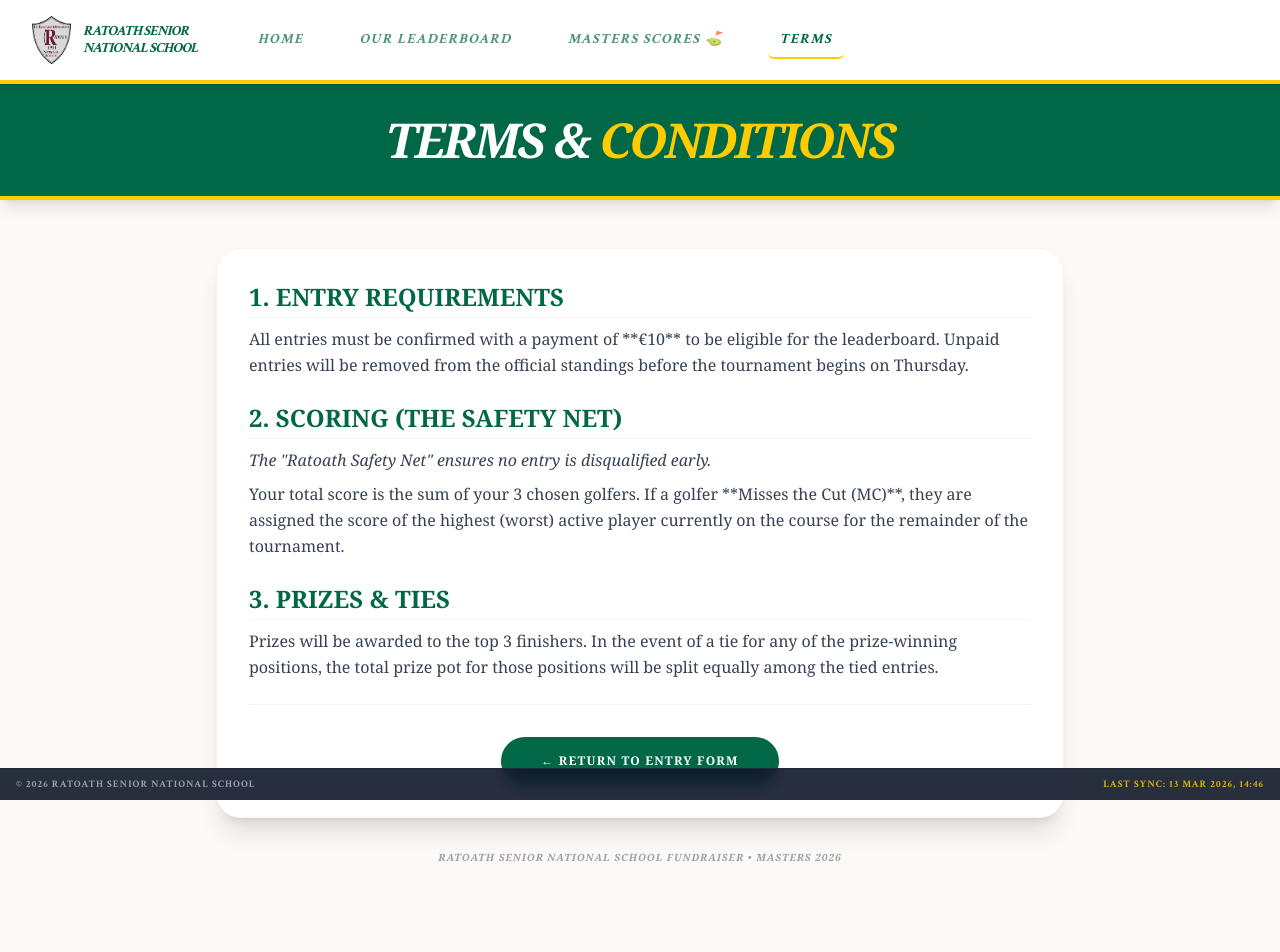
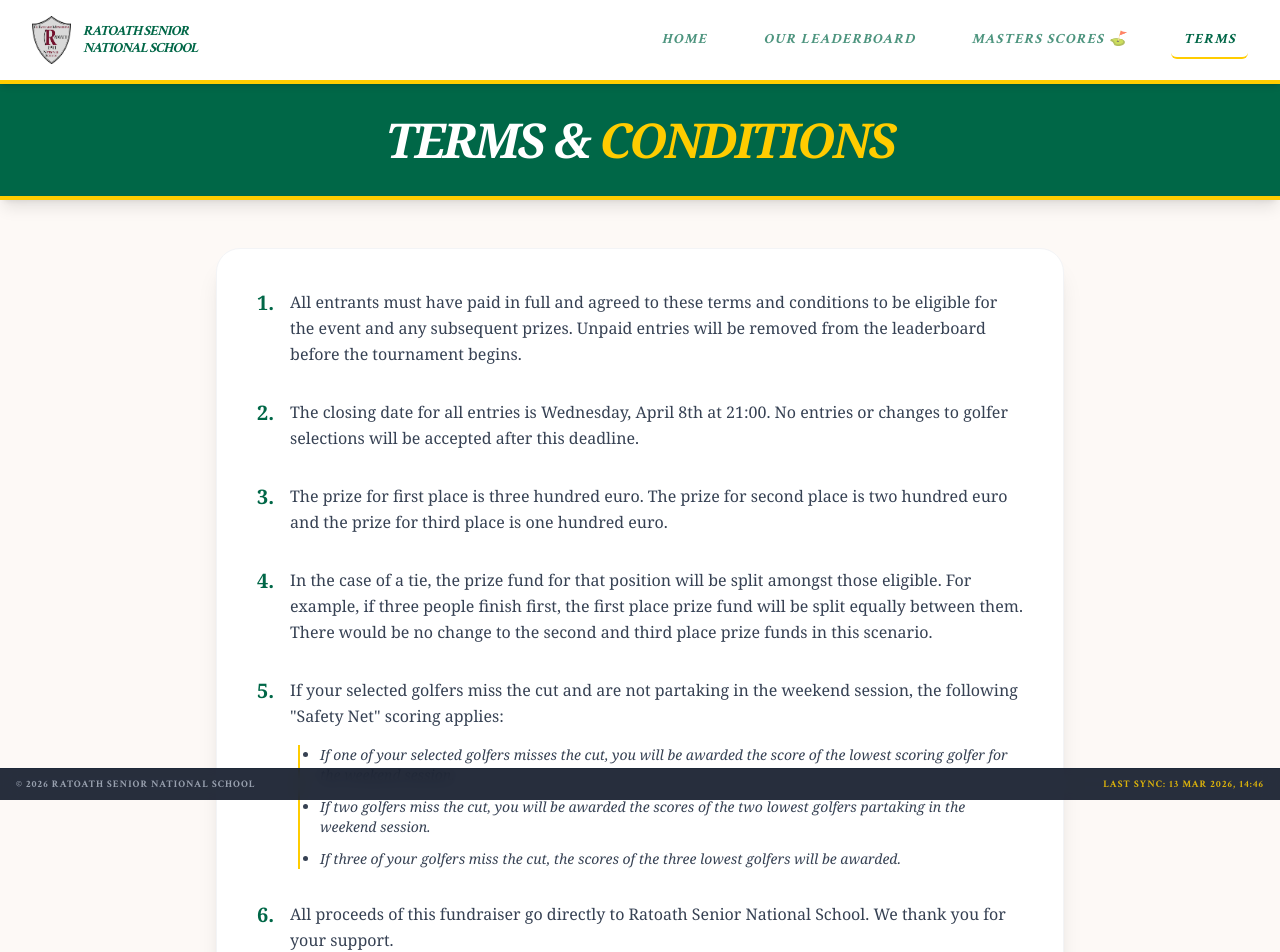
Before and after one commit to alanmulvany1-wq/masters-sweepstake, a Next.js app: page /terms in a window 1280 px wide. Shown: the top 952 px of the page. Built offline with nearby package versions, Linux system fonts and the light colour scheme.

Commit message:
Simplify terms to numbered list format

```diff
--- a/app/Navbar.tsx
+++ b/app/Navbar.tsx
@@ -20,7 +20,6 @@ export default function Navbar() {
     setLastUpdated(formatted);
   }, [pathname]);
 
-  // Added "Terms" to the navigation links
   const navLinks = [
     { name: 'Home', href: '/' },
     { name: 'Our Leaderboard', href: '/leaderboard' },
@@ -32,9 +31,10 @@ export default function Navbar() {
     <>
       <nav className="bg-white border-b-4 border-[#FFCC00] sticky top-0 z-50 shadow-md">
         <div className="max-w-7xl mx-auto px-4 sm:px-6 lg:px-8">
-          <div className="flex justify-start items-center h-20 gap-12"> {/* Changed justify-between to justify-start and added gap-12 to shift links left */}
+          {/* Changed 'justify-start gap-12' back to 'justify-between' */}
+          <div className="flex justify-between items-center h-20">
 
-            {/* Logo / School Name */}
+            {/* Logo / School Name (Left Side) */}
             <div className="flex-shrink-0 flex items-center">
                <Link href="/" className="flex items-center gap-3 group">
                   <img src="/school-crest.png" alt="Logo" className="h-12 w-auto" />
@@ -44,7 +44,7 @@ export default function Navbar() {
                </Link>
             </div>
 
-            {/* Desktop Navigation - Shifted slightly left */}
+            {/* Desktop Navigation (Right Side) */}
             <div className="flex space-x-2 md:space-x-8">
               {navLinks.map((link) => {
                 const isActive = pathname === link.href;
--- a/app/terms/page.tsx
+++ b/app/terms/page.tsx
@@ -12,46 +12,66 @@ export default function TermsAndConditions() {
       </div>
 
       <div className="max-w-4xl mx-auto px-6 mt-12 text-[#006747]">
-        <div className="bg-white p-8 rounded-3xl shadow-xl border border-gray-100 space-y-6 not-italic">
-          <section>
-            <h2 className="text-2xl font-black uppercase mb-2 border-b border-gray-100 pb-1">1. Entry Requirements</h2>
-            <p className="text-gray-700 leading-relaxed">
-              All entries must be confirmed with a payment of **€10** to be eligible for the leaderboard.
-              Unpaid entries will be removed from the official standings before the tournament begins on Thursday.
+        <div className="bg-white p-10 rounded-3xl shadow-xl border border-gray-100 not-italic">
+
+          <div className="space-y-8 text-gray-700 leading-relaxed">
+            <div className="flex gap-4">
+              <span className="font-black text-[#006747] text-xl">1.</span>
+              <p>All entrants must have paid in full and agreed to these terms and conditions to be eligible for the event and any subsequent prizes. Unpaid entries will be removed from the leaderboard before the tournament begins.</p>
+            </div>
+
+            <div className="flex gap-4">
+              <span className="font-black text-[#006747] text-xl">2.</span>
+              <p>The closing date for all entries is Wednesday, April 8th at 21:00. No entries or changes to golfer selections will be accepted after this deadline.</p>
+            </div>
+
+            <div className="flex gap-4">
+              <span className="font-black text-[#006747] text-xl">3.</span>
+              <p>The prize for first place is three hundred euro. The prize for second place is two hundred euro and the prize for third place is one hundred euro.</p>
+            </div>
+
+            <div className="flex gap-4">
+              <span className="font-black text-[#006747] text-xl">4.</span>
+              <p>In the case of a tie, the prize fund for that position will be split amongst those eligible. For example, if three people finish first, the first place prize fund will be split equally between them. There would be no change to the second and third place prize funds in this scenario.</p>
+            </div>
+
+            <div className="flex gap-4">
+              <span className="font-black text-[#006747] text-xl">5.</span>
+              <div>
+                <p className="mb-4">If your selected golfers miss the cut and are not partaking in the weekend session, the following "Safety Net" scoring applies:</p>
+                <ul className="space-y-3 list-disc pl-5 italic text-sm border-l-2 border-[#FFCC00] ml-2">
+                  <li>If one of your selected golfers misses the cut, you will be awarded the score of the lowest scoring golfer for the weekend session.</li>
+                  <li>If two golfers miss the cut, you will be awarded the scores of the two lowest golfers partaking in the weekend session.</li>
+                  <li>If three of your golfers miss the cut, the scores of the three lowest golfers will be awarded.</li>
+                </ul>
+              </div>
+            </div>
+
+            <div className="flex gap-4">
+              <span className="font-black text-[#006747] text-xl">6.</span>
+              <p>All proceeds of this fundraiser go directly to Ratoath Senior National School. We thank you for your support.</p>
+            </div>
+          </div>
+
+          {/* School Protection Footer */}
+          <div className="mt-12 pt-8 border-t border-gray-100 space-y-4">
+            <p className="text-[11px] text-gray-500 uppercase tracking-tight leading-tight">
+              <strong>Withdrawals:</strong> If a selected golfer withdraws before the tournament starts, the entrant will be awarded a golfer of similar points by the tournament organisers.
             </p>
-          </section>
+            <p className="text-[11px] text-gray-500 uppercase tracking-tight leading-tight">
+              <strong>Final Decision:</strong> The decision of the school fundraising committee is final in all matters relating to the competition.
+            </p>
+            <p className="text-[11px] text-gray-500 uppercase tracking-tight leading-tight">
+              <strong>Privacy:</strong> Contact details are used solely for tournament updates and will not be shared with third parties.
+            </p>
+          </div>
 
-          <section>
-            <h2 className="text-2xl font-black uppercase mb-2 border-b border-gray-100 pb-1">2. Scoring (The Safety Net)</h2>
-            <p className="text-gray-700 leading-relaxed italic font-medium mb-2">
-              The "Ratoath Safety Net" ensures no entry is disqualified early.
-            </p>
-            <p className="text-gray-700 leading-relaxed">
-              Your total score is the sum of your 3 chosen golfers. If a golfer **Misses the Cut (MC)**,
-              they are assigned the score of the highest (worst) active player currently on the course
-              for the remainder of the tournament.
-            </p>
-          </section>
-
-          <section>
-            <h2 className="text-2xl font-black uppercase mb-2 border-b border-gray-100 pb-1">3. Prizes & Ties</h2>
-            <p className="text-gray-700 leading-relaxed">
-              Prizes will be awarded to the top 3 finishers. In the event of a tie for any
-              of the prize-winning positions, the total prize pot for those positions will be split
-              equally among the tied entries.
-            </p>
-          </section>
-
-          <div className="pt-8 border-t border-gray-100 text-center">
+          <div className="mt-10 text-center">
             <Link href="/" className="inline-block bg-[#006747] text-white px-10 py-4 rounded-full font-black uppercase text-xs tracking-widest hover:bg-[#004d35] hover:scale-105 transition-all shadow-md">
               ← Return to Entry Form
             </Link>
           </div>
         </div>
-
-        <p className="text-center text-[10px] text-gray-400 mt-8 uppercase tracking-widest font-bold">
-          Ratoath Senior National School Fundraiser • Masters 2026
-        </p>
       </div>
     </main>
   );
```
